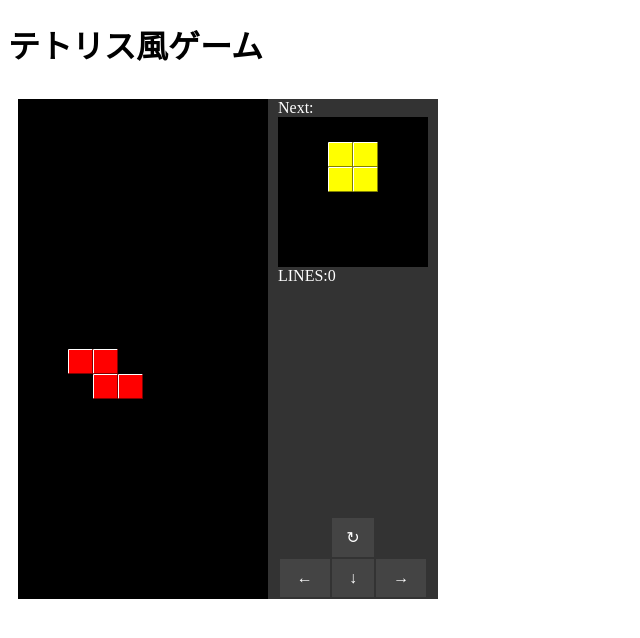
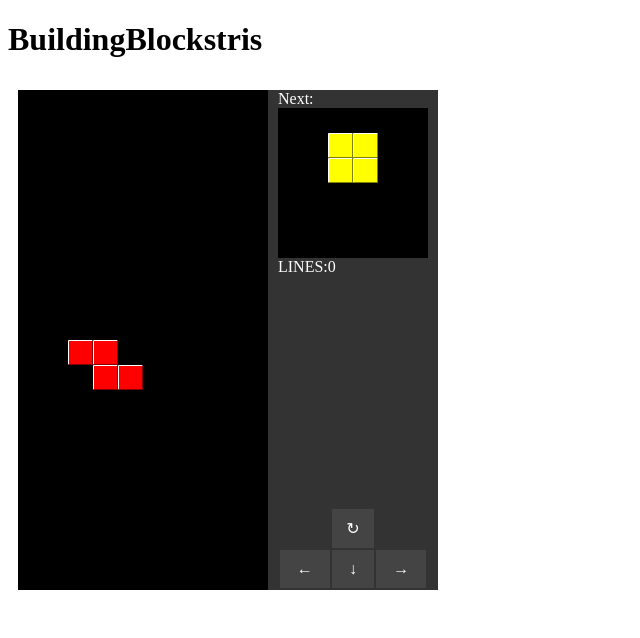
Before and after one commit to Nayuta-Ito/buildingblockstris, a plain HTML site: page index.html in a window 1280 px wide. Shown: the whole page, without its empty margins (0-640 px from the left). Drawn offline with Linux system fonts and the light colour scheme.

Commit message:
Update and rename tetris.html to index.html

```diff
--- a/tetris.html
+++ b/index.html
@@ -2,13 +2,13 @@
 <html>
   <head>
     <meta charset="UTF-8">
-    <title>テトリス風ゲーム</title>
+    <title>BuildingBlockstris</title>
     <meta name="viewport" content="width=device-width,initial-scale=1">
     <link rel="stylesheet" type="text/css" href="css/tetris.css">
     <script type="text/javascript" src="js/tetris.js"></script>
   </head>
   <body>
-    <h1>テトリス風ゲーム</h1>
+    <h1>BuildingBlockstris</h1>
     <div class="wrapper-container">
         <span class="tetris-container">
             <canvas id="stage" width="250px" height="500px" style="background-color:black;">
```
